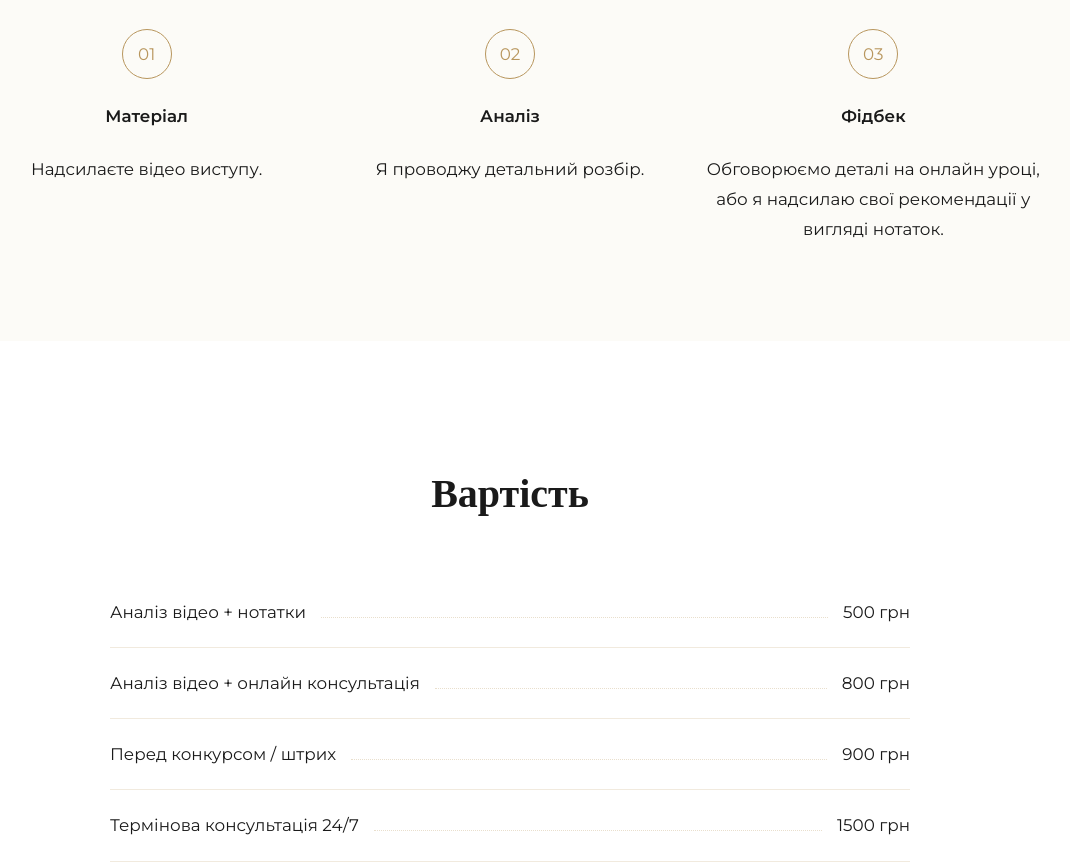
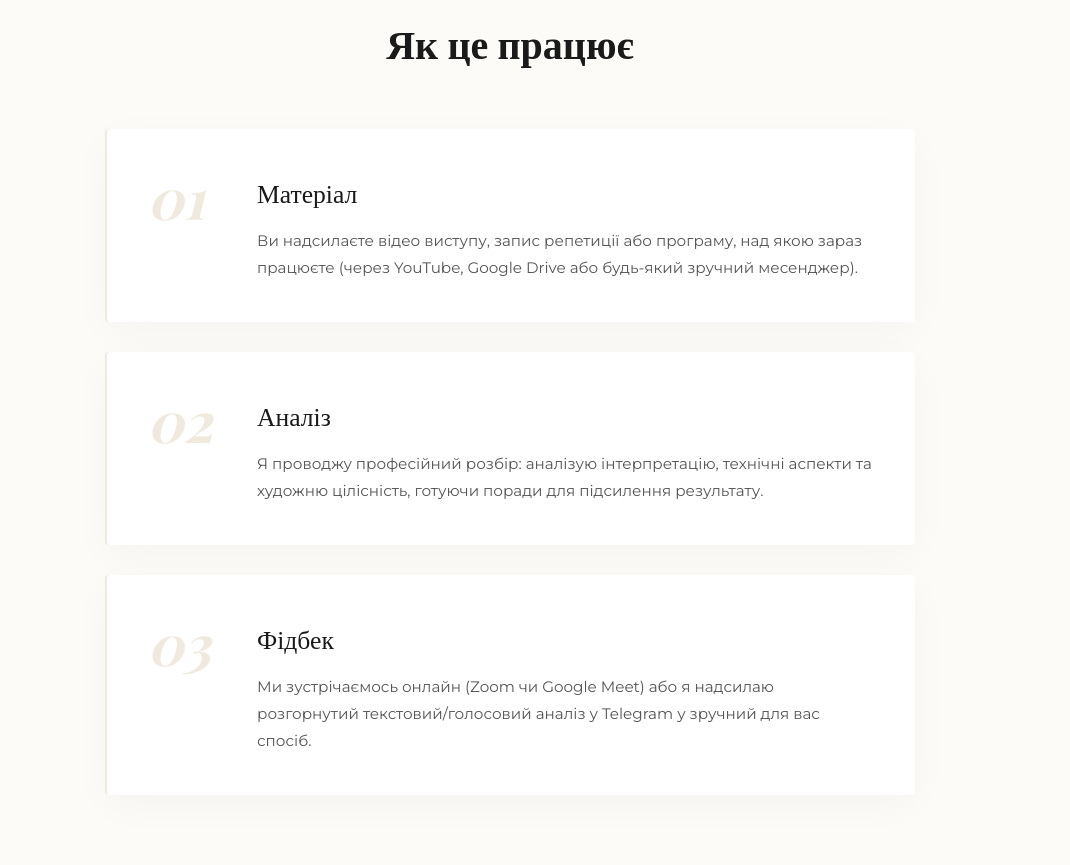
Before and after one commit to NadiiaHrab/Beforthestage, a plain HTML site: page index.html in a window 1280 px wide. Shown: the part 3800-4665 px from the top of the page, without its empty margins (130-1200 px from the left). Drawn offline with nearby package versions, Linux system fonts and the light colour scheme; a web font is replaced by a local one.

Commit message:
змінили стиль у блозі формат

```diff
--- a/index.html
+++ b/index.html
@@ -248,27 +248,77 @@
         }
 
         /* --- БЛОК 5: ФОРМАТ --- */
-        .process-steps {
-            display: flex;
-            justify-content: space-between;
-            gap: 30px;
+       /* СТИЛІ ДЛЯ НОВОГО ДИЗАЙНУ ФОРМАТУ */
+#format {
+    background-color: #fcfbf7;
+    padding: 100px 0;
 }
 
-        .step {
-            flex: 1;
-            text-align: center;
+.format-container {
+    max-width: 850px;
+    margin: 0 auto;
+    padding: 0 20px;
 }
 
-        .step-dot {
-            width: 50px;
-            height: 50px;
-            border: 1px solid var(--gold);
-            border-radius: 50%;
+.format-item {
     display: flex;
-            align-items: center;
-            justify-content: center;
-            margin: 0 auto 15px;
-            color: var(--gold);
+    align-items: flex-start;
+    background: #ffffff;
+    padding: 40px;
+    margin-bottom: 30px;
+    border-radius: 4px;
+    box-shadow: 0 10px 40px rgba(0,0,0,0.03);
+    border-left: 2px solid rgba(184, 150, 93, 0.2);
+    transition: all 0.5s ease;
+}
+
+.format-item:hover {
+    border-left-color: #b8965d;
+    transform: translateX(10px);
+    box-shadow: 0 20px 50px rgba(0,0,0,0.06);
+}
+
+.format-number {
+    font-family: 'Playfair Display', serif;
+    font-size: 3.5rem;
+    color: #b8965d;
+    opacity: 0.2;
+    line-height: 1;
+    margin-right: 40px;
+    min-width: 70px;
+    font-style: italic;
+    font-weight: 700;
+}
+
+.format-info h4 {
+    font-family: 'Playfair Display', serif;
+    font-size: 1.6rem;
+    margin: 0 0 12px 0;
+    font-weight: 400;
+    color: #1a1a1a;
+}
+
+.format-info p {
+    font-size: 0.95rem;
+    color: #555;
+    margin: 0;
+    line-height: 1.8;
+}
+
+/* АДАПТИВНІСТЬ ДЛЯ МОБІЛЬНИХ */
+@media (max-width: 768px) {
+    .format-item {
+        flex-direction: column;
+        padding: 30px 20px;
+    }
+    .format-number {
+        font-size: 2.5rem;
+        margin-right: 0;
+        margin-bottom: 15px;
+    }
+    .format-item:hover {
+        transform: translateY(-5px);
+    }
 }
 
         /* --- ЦІНИ --- */
@@ -546,23 +596,38 @@
         </div>
     </section>
 
-    <section id="format" class="container reveal">
+<section id="format" class="reveal">
+    <div class="container">
         <h2 class="section-title">Як це працює</h2>
-        <div class="process-steps">
-            <div class="step">
-                <div class="step-dot">01</div>
+        <div class="format-container">
+
+            <div class="format-item reveal">
+                <div class="format-number">01</div>
+                <div class="format-info">
                     <h4>Матеріал</h4>
-                <p>Надсилаєте відео виступу.</p>
+                    <p>Ви надсилаєте відео виступу, запис репетиції або програму, над якою зараз працюєте (через
+                        YouTube, Google Drive або будь-який зручний месенджер).</p>
                 </div>
-            <div class="step">
-                <div class="step-dot">02</div>
+            </div>
+
+            <div class="format-item reveal">
+                <div class="format-number">02</div>
+                <div class="format-info">
                     <h4>Аналіз</h4>
-                <p>Я проводжу детальний розбір.</p>
+                    <p>Я проводжу професійний розбір: аналізую інтерпретацію, технічні аспекти та художню цілісність,
+                        готуючи поради для підсилення результату.</p>
                 </div>
-            <div class="step">
-                <div class="step-dot">03</div>
+            </div>
+
+            <div class="format-item reveal">
+                <div class="format-number">03</div>
+                <div class="format-info">
                     <h4>Фідбек</h4>
-                <p>Обговорюємо деталі на онлайн уроці, або я надсилаю свої рекомендації у вигляді нотаток.</p>
+                    <p>Ми зустрічаємось онлайн (Zoom чи Google Meet) або я надсилаю розгорнутий текстовий/голосовий
+                        аналіз у Telegram у зручний для вас спосіб.</p>
+                </div>
+            </div>
+
         </div>
     </div>
 </section>
```
Lines whose indentation alone changed are shown as unchanged.
